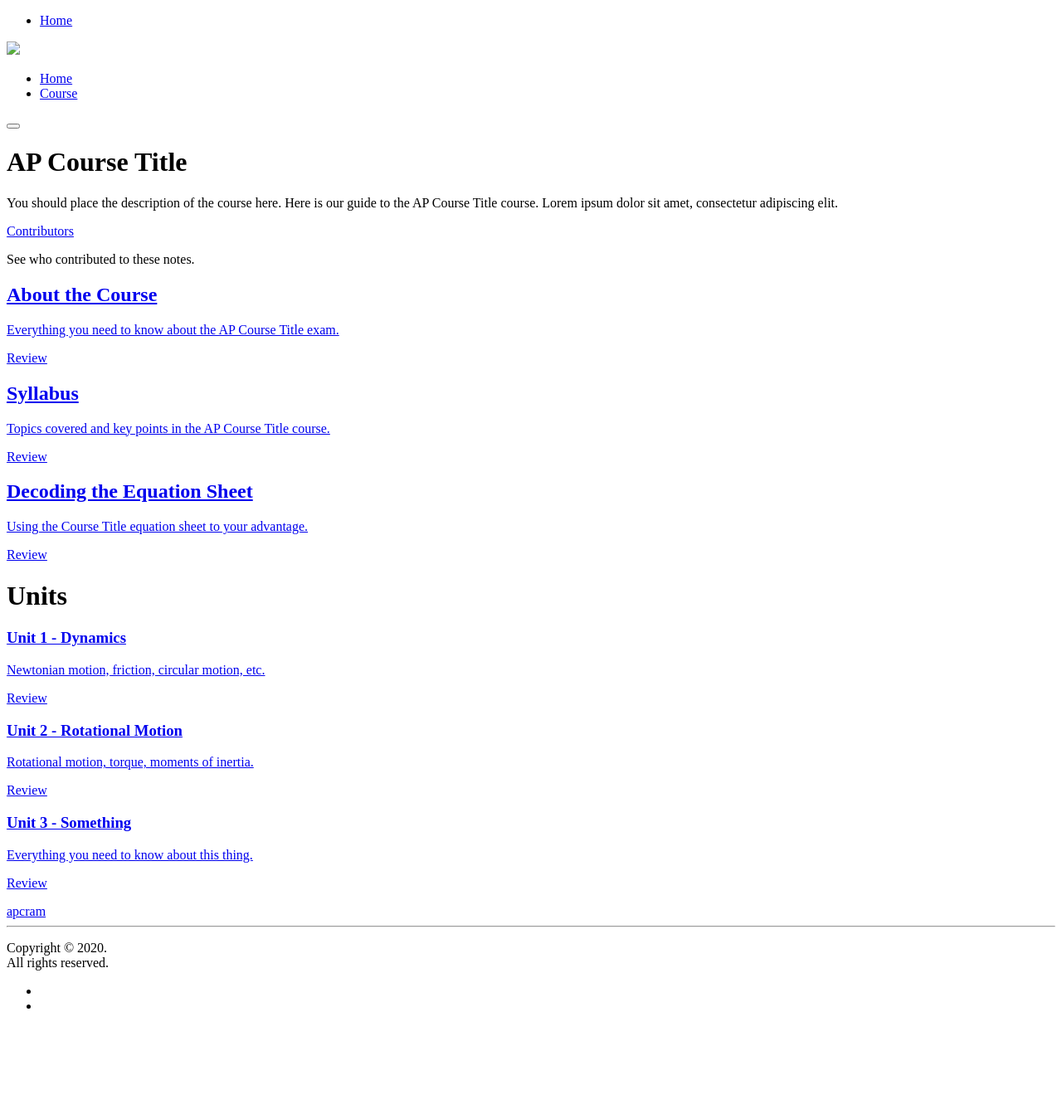
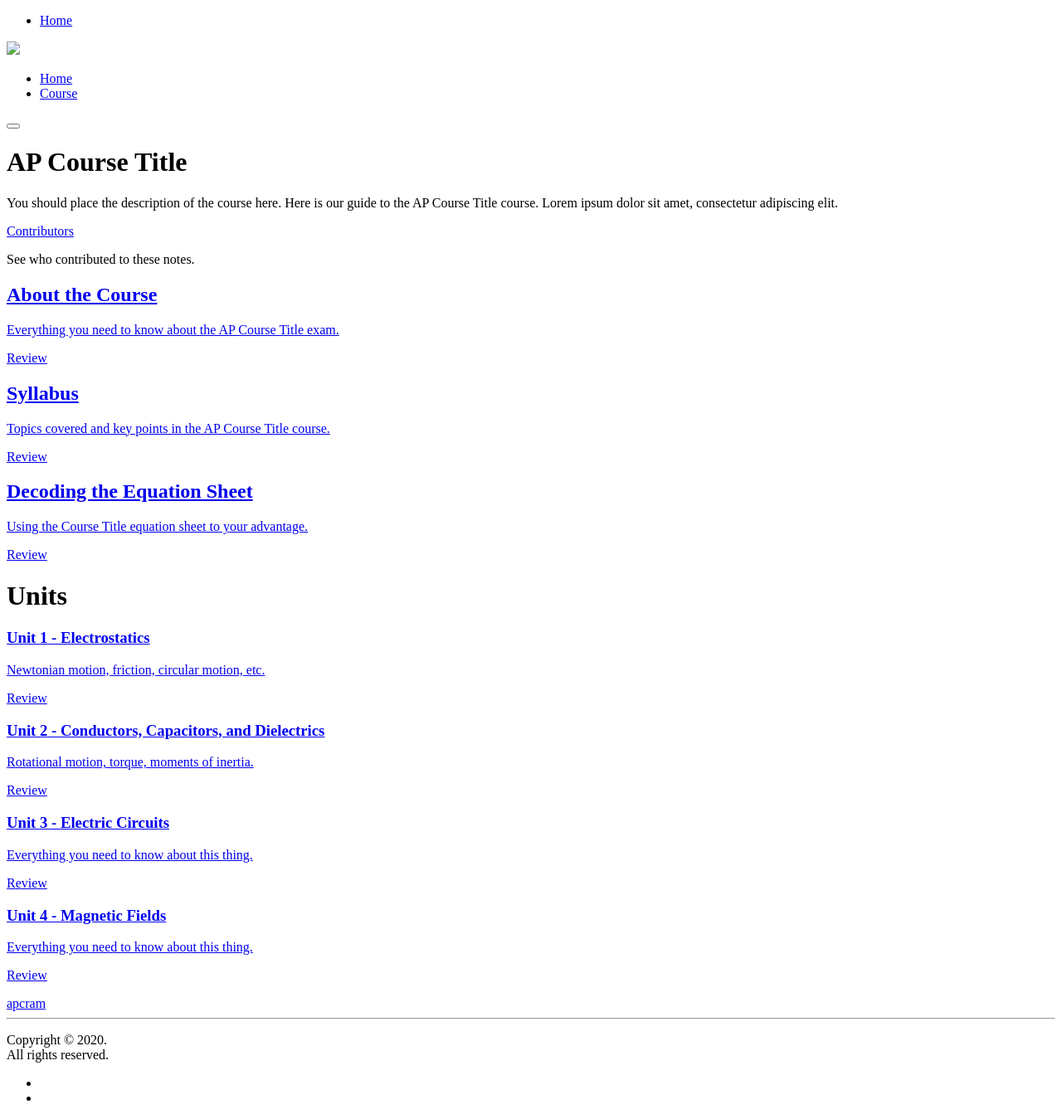
Before and after one commit to apcram/physics-c-electricity-and-magnetism, a Jekyll site: the page built from index.md, in a window 1280 px wide. Shown: the whole page at 83% size. Built offline with Jekyll 4.4.1, drawn with Linux system fonts in a browser that asks for light colours; nearby versions of some CDN libraries; library files that are not in the unit come from our copies; before the commit the page ends 1238 px from its top, so only the background shows below that.

Commit message:
Update index.md

```diff
--- a/index.md
+++ b/index.md
@@ -32,19 +32,24 @@ grid_navigation:
       url: '#'
 
 units:
-    - title: Unit 1 - Dynamics
+    - title: Unit 1 - Electrostatics
       excerpt: Newtonian motion, friction, circular motion, etc.
       cta: Review
-      url: '/dynamics'
+      url: '/unit-1'
 
-    - title: Unit 2 - Rotational Motion
+    - title: Unit 2 - Conductors, Capacitors, and Dielectrics
       excerpt: Rotational motion, torque, moments of inertia.
       cta: Review
-      url: '#'
+      url: '/unit-2'
 
-    - title: Unit 3 - Something
+    - title: Unit 3 - Electric Circuits
       excerpt: Everything you need to know about this thing.
       cta: Review
-      url: '#'
+      url: '/unit-3'
+
+    - title: Unit 4 - Magnetic Fields
+      excerpt: Everything you need to know about this thing.
+      cta: Review
+      url: '/unit-4'
 
 ---
```
Also changed, not shown: other parts of index.md (+1 -1 lines).
